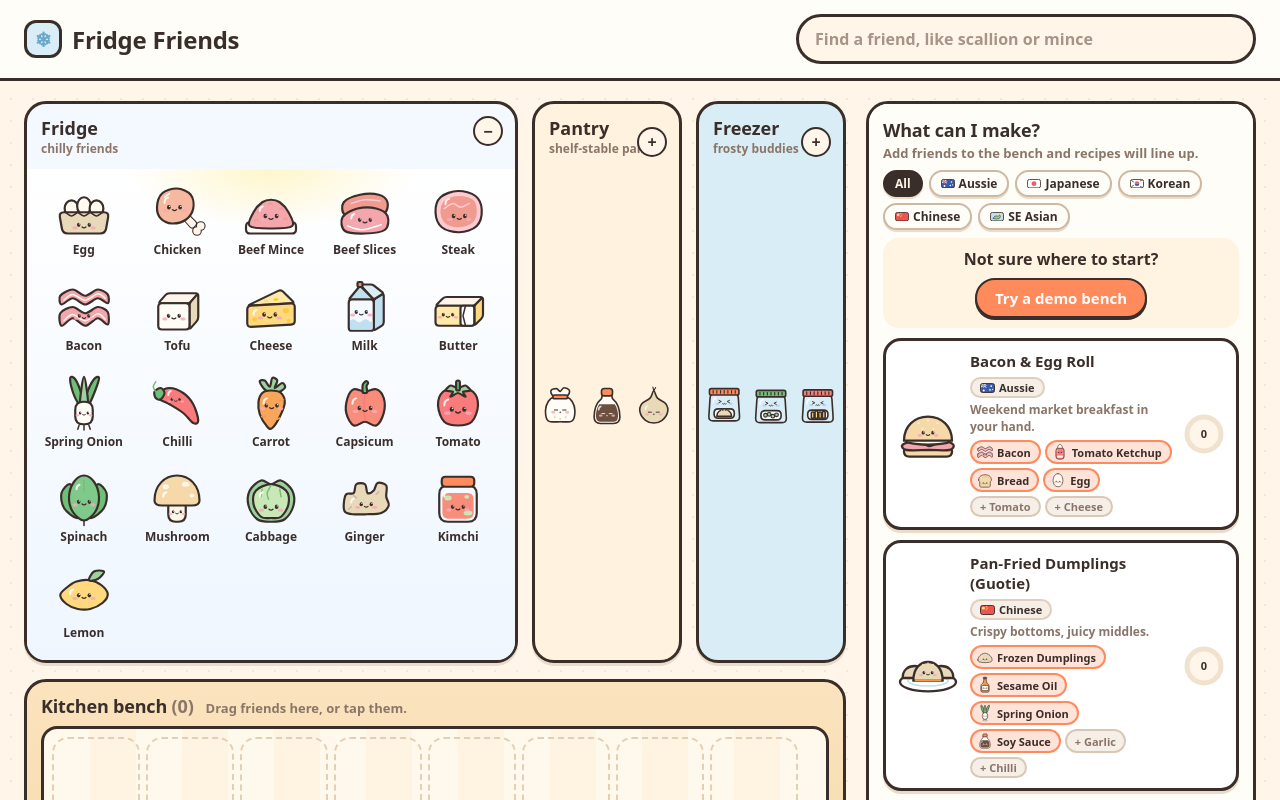
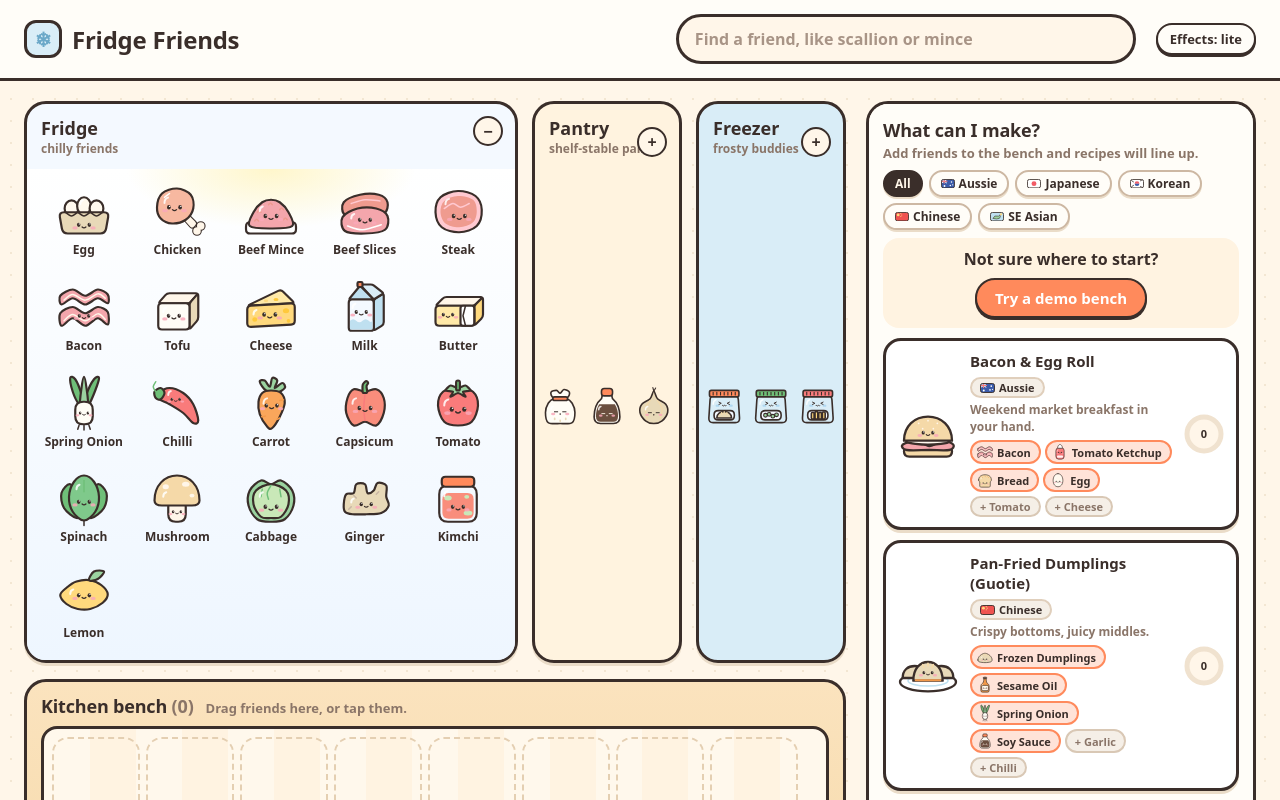
Before and after one commit to artsworks/fridge-friends, a React (Vite) app: page / in a window 1280 px wide. Shown: the top 800 px of the page. Built offline with nearby package versions, Linux system fonts and the light colour scheme.

Commit message:
Default to lite effects and replace confetti with an ingredient high-five

```diff
--- a/package.json
+++ b/package.json
@@ -13,7 +13,6 @@
   "description": "Fridge Friends: a kawaii what-can-I-make-tonight kitchen",
   "dependencies": {
     "@react-three/fiber": "^8.18.0",
-    "canvas-confetti": "^1.9.3",
     "motion": "^12.43.0",
     "react": "^18.3.1",
     "react-dom": "^18.3.1",
@@ -21,7 +20,6 @@
   },
   "devDependencies": {
     "@eslint/js": "^9.39.5",
-    "@types/canvas-confetti": "^1.9.0",
     "@types/react": "^18.3.23",
     "@types/react-dom": "^18.3.7",
     "@types/three": "^0.170.0",
--- a/src/App.tsx
+++ b/src/App.tsx
@@ -1,4 +1,4 @@
-import { AnimatePresence, MotionConfig, useReducedMotion } from 'motion/react';
+import { AnimatePresence, MotionConfig } from 'motion/react';
 import { useEffect, useMemo, useRef, useState } from 'react';
 import { Bench } from './components/Bench';
 import { RecipeModal } from './components/RecipeModal';
@@ -7,7 +7,7 @@ import { Search } from './components/Search';
 import { StaplesRibbon } from './components/StaplesRibbon';
 import { ZoneCabinet } from './components/ZoneCabinet';
 import { ZONES } from './data/ingredients';
-import { burst } from './lib/celebrate';
+import { setEffectsMode, useEffectsMode } from './lib/effects';
 import { rank } from './lib/match';
 import { KitchenProvider, useKitchen } from './state/KitchenContext';
 import { ThreeStage } from './three/Stage';
@@ -17,7 +17,7 @@ const STRESS = ['egg', 'carrot', 'soy_sauce', 'cheese', 'gyoza', 'rice', 'tomato
 
 function Kitchen() {
   const { state, dispatch } = useKitchen();
-  const reduce = useReducedMotion() ?? false;
+  const effects = useEffectsMode();
   const ranked = useMemo(() => rank(new Set(state.bench)), [state.bench]);
   const [openId, setOpenId] = useState<string | null>(null);
   const [fresh, setFresh] = useState<ReadonlySet<string>>(new Set());
@@ -34,7 +34,6 @@ function Kitchen() {
     celebrated.current = new Set(now);
     dispatch({ type: 'celebrated', ids: now });
     if (newOnes.length === 0) return;
-    burst(reduce);
     setFresh(new Set(newOnes));
     setCelebrating(true);
     const t = setTimeout(() => {
@@ -42,12 +41,12 @@ function Kitchen() {
       setFresh(new Set());
     }, 1500);
     return () => clearTimeout(t);
-  }, [ranked, reduce, dispatch]);
+  }, [ranked, dispatch]);
 
   const open = openId ? ranked.find((r) => r.recipe.id === openId) : undefined;
 
   return (
-    <div className="app">
+    <div className={`app app--${effects}`}>
       <header className="top">
         <h1 className="logo">
           <span aria-hidden className="logo-mark">
@@ -56,6 +55,14 @@ function Kitchen() {
           Fridge Friends
         </h1>
         <Search />
+        <button
+          type="button"
+          className="ghost-btn effects-toggle"
+          aria-pressed={effects === 'full'}
+          onClick={() => setEffectsMode(effects === 'full' ? 'lite' : 'full')}
+        >
+          {effects === 'full' ? 'Effects: full' : 'Effects: lite'}
+        </button>
       </header>
       <main className="layout">
         <div className="kitchen">
@@ -81,8 +88,9 @@ function Kitchen() {
 }
 
 export function App() {
+  const effects = useEffectsMode();
   return (
-    <MotionConfig reducedMotion="user">
+    <MotionConfig reducedMotion={effects === 'lite' ? 'always' : 'user'}>
       <KitchenProvider>
         <ThreeStage>
           <Kitchen />
--- a/src/components/Bench.tsx
+++ b/src/components/Bench.tsx
@@ -34,7 +34,7 @@ export function Bench({ celebrating }: { celebrating: boolean }) {
         )}
       </div>
       <div ref={ref} className={`bench-top${state.bench.length ? '' : ' is-empty'}${draggingId ? ' bench-top--drop-active' : ''}`}>
-        <motion.ul layout className="bench-list" aria-live="polite">
+        <motion.ul layout className={`bench-list${celebrating ? ' bench-list--high-five' : ''}`} aria-live="polite">
           <AnimatePresence mode="popLayout">
             {state.bench.map((id) => {
               const ing = BY_ID.get(id);
--- a/src/components/BenchChip.tsx
+++ b/src/components/BenchChip.tsx
@@ -55,10 +55,9 @@ export const BenchChip = forwardRef<HTMLLIElement, Props>(function BenchChip({ i
   useEffect(() => {
     if (!celebrating) return;
     setMood('excited');
-    if (!reduce) void controls.start({ y: [0, -18, 0, -8, 0], transition: { duration: 0.9, repeat: 1 } });
     const t = setTimeout(() => setMood('bliss'), 1500);
     return () => clearTimeout(t);
-  }, [celebrating, controls, reduce]);
+  }, [celebrating]);
 
   const back = () => {
     setMood('shock');
--- a/src/components/RecipeCard.tsx
+++ b/src/components/RecipeCard.tsx
@@ -43,6 +43,12 @@ export const RecipeCard = forwardRef<HTMLLIElement, Props>(function RecipeCard({
       <button type="button" className="card-btn" onClick={onOpen} aria-label={`${recipe.name}. ${status}. Open recipe`}>
         {pick && <span className="pick-badge">Chef's pick</span>}
         <span className="card-dish">
+          {fresh && (
+            <svg className="chef-hat" viewBox="0 0 32 28" width="30" height="26" aria-hidden>
+              <path d="M8 18c-4 0-6-3-6-6s3-6 6-5c1-4 4-6 8-6s7 2 8 6c3-1 6 2 6 5s-2 6-6 6z" fill="#fff" stroke="#3A2E2A" strokeWidth="2.5" strokeLinejoin="round" />
+              <rect x="8" y="18" width="16" height="7" rx="2" fill="#fff" stroke="#3A2E2A" strokeWidth="2.5" />
+            </svg>
+          )}
           <KawaiiDish id={recipe.dishAsset} size={64} mood={bucket === 'now' ? 'bliss' : bucket === 'almost' ? 'happy' : 'idle'} />
         </span>
         <span className="card-body">
--- a/src/lib/celebrate.ts
+++ /dev/null
@@ -1,9 +0,0 @@
-import confetti from 'canvas-confetti';
-import { CONFETTI_COLORS } from '../theme/tokens';
-
-export function burst(reduce: boolean): void {
-  if (reduce) return;
-  const base = { colors: CONFETTI_COLORS, disableForReducedMotion: true, scalar: 1.1, ticks: 160, zIndex: 60 };
-  void confetti({ ...base, particleCount: 70, spread: 70, origin: { x: 0.35, y: 0.7 }, angle: 60 });
-  void confetti({ ...base, particleCount: 70, spread: 70, origin: { x: 0.65, y: 0.7 }, angle: 120 });
-}
--- /dev/null
+++ b/src/lib/effects.ts
@@ -0,0 +1,41 @@
+import { useSyncExternalStore } from 'react';
+
+export type EffectsMode = 'lite' | 'full';
+
+const KEY = 'ff-effects';
+const listeners = new Set<() => void>();
+
+function read(): EffectsMode {
+  try {
+    return globalThis.localStorage?.getItem(KEY) === 'full' ? 'full' : 'lite';
+  } catch {
+    return 'lite';
+  }
+}
+
+let mode = read();
+
+export function effectsMode(): EffectsMode {
+  return mode;
+}
+
+export function setEffectsMode(next: EffectsMode): void {
+  mode = next;
+  try {
+    globalThis.localStorage?.setItem(KEY, next);
+  } catch {
+    // Storage can be unavailable in private browsing; keep the in-memory choice.
+  }
+  listeners.forEach((listener) => listener());
+}
+
+function subscribe(listener: () => void) {
+  listeners.add(listener);
+  return () => {
+    listeners.delete(listener);
+  };
+}
+
+export function useEffectsMode(): EffectsMode {
+  return useSyncExternalStore(subscribe, effectsMode, () => 'lite');
+}
--- a/src/styles/global.css
+++ b/src/styles/global.css
@@ -314,4 +314,32 @@ h3 { font-size: 14px; margin: 14px 0 6px; }
 
 @media (prefers-reduced-motion: reduce) {
   *, *::before, *::after { transition-duration: 0.01ms !important; scroll-behavior: auto !important; }
+  .bench-list--high-five .bench-chip, .chef-hat { animation: none !important; }
 }
+
+.effects-toggle { flex-shrink: 0; }
+.card-dish { position: relative; }
+.chef-hat { position: absolute; top: -16px; left: 50%; translate: -50% 0; z-index: 1; animation: hat-land .5s ease-out both; }
+.bench-list--high-five .bench-chip { animation: high-five-right .9s ease-in-out 2; }
+.bench-list--high-five .bench-item:nth-child(even) .bench-chip { animation-name: high-five-left; }
+.app--lite .bench-list--high-five .bench-chip { animation: hop .4s ease-out 1; }
+.app--lite .chef-hat { animation: none; }
+
+@keyframes high-five-right {
+  0%, 100% { translate: 0 0; rotate: 0deg; }
+  35% { translate: 6px -18px; rotate: 10deg; }
+  55% { translate: 10px -6px; rotate: 14deg; }
+  75% { translate: 0 -8px; rotate: 0deg; }
+}
+@keyframes high-five-left {
+  0%, 100% { translate: 0 0; rotate: 0deg; }
+  35% { translate: -6px -18px; rotate: -10deg; }
+  55% { translate: -10px -6px; rotate: -14deg; }
+  75% { translate: 0 -8px; rotate: 0deg; }
+}
+@keyframes hop { 50% { translate: 0 -10px; } }
+@keyframes hat-land {
+  from { translate: -50% -24px; opacity: 0; }
+  60% { translate: -50% 2px; opacity: 1; }
+  to { translate: -50% 0; }
+}
--- a/src/theme/tokens.ts
+++ b/src/theme/tokens.ts
@@ -15,6 +15,5 @@ export type FillKey = keyof typeof FILL;
 
 export const FACE = { eye: '#3A2E2A', blush: '#F9A8B8', sparkle: '#FFD97D' } as const;
 
-export const CONFETTI_COLORS = ['#FF8A5C', '#FFC9D1', '#FFD97D', '#9BD3A0', '#BFE0F0', '#F9A8B8'];
 
 export const SPRING = { type: 'spring', stiffness: 350, damping: 30 } as const;
```
Also changed, not shown: 2 other files (tests, documents, lock files or other folders).
